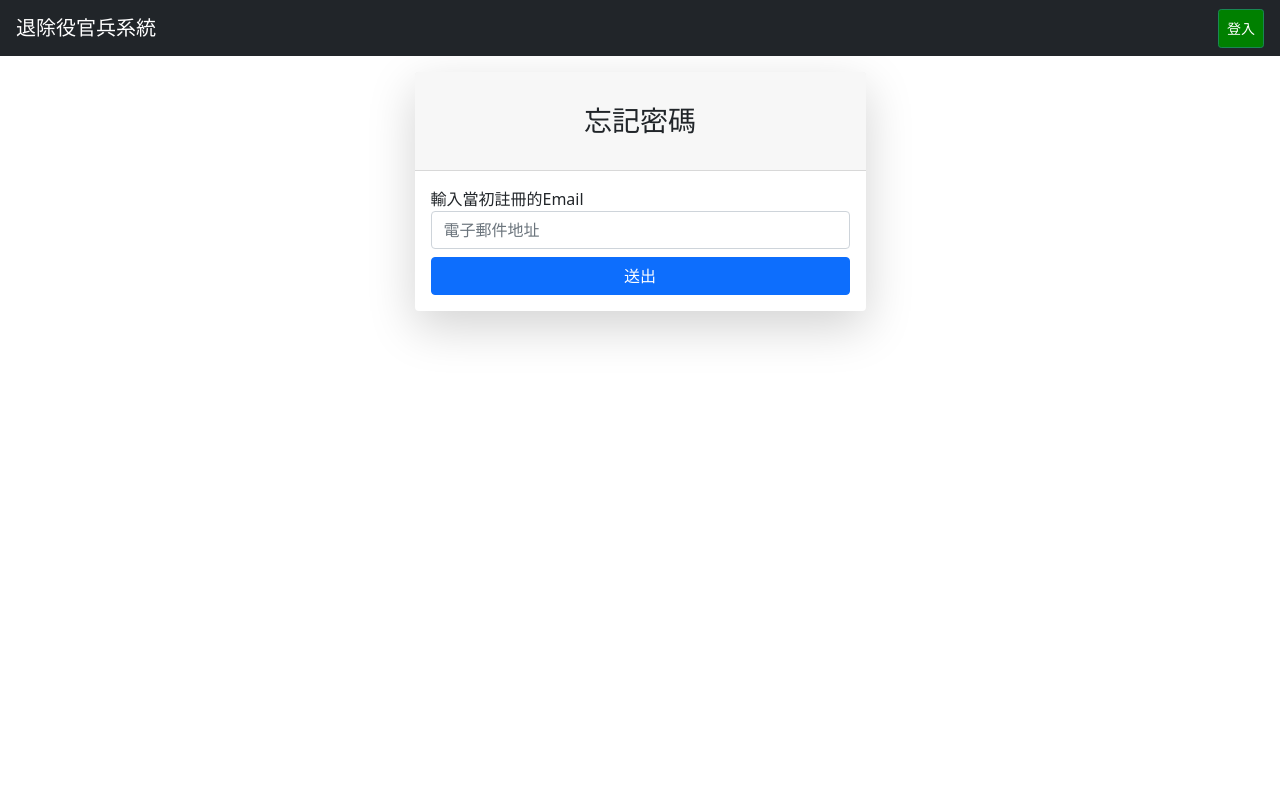
After one commit to 10946009/retired-officers-new, a Django app: template myapp/templates/account/password_reset.html in a window 1280 px wide. The commit adds this page. Run offline with Django 5.2, Linux system fonts and the light colour scheme; the template is opened without the code that fills it, so the values that code supplies are empty; some libraries are stand-ins or nearby versions.

Commit message:
feat:password reset

```diff
--- /dev/null
+++ b/myapp/templates/account/password_reset.html
@@ -0,0 +1,39 @@
+{% extends 'layout/login.html' %}
+{% load socialaccount %}
+
+{% load static %}
+{% block body %}
+    <div id="layoutAuthentication">
+        <div id="layoutAuthentication_content">
+            <main>
+                <div class="container">
+                    <div class="row justify-content-center">
+                        <div class="col-lg-5">
+                            <div class="card shadow-lg border-0 rounded-lg">
+                                <div class="card-header"><h3 class="text-center font-weight-light my-4">忘記密碼</h3></div>
+                                <div class="card-body">
+                                    <form method="POST" action="/accounts/password/reset/">
+                                        <div class="form-group">
+                                            {% csrf_token %}
+                                            <label for="id_email">輸入當初註冊的Email</label>
+                                            <input class = "form-control" type="email" name="email" placeholder="電子郵件地址" autocomplete="email" maxlength="320" required="" id="id_email">
+                                            {% if message %}
+                                            <div class="alert alert-danger" role="alert">
+                                                {{ message }}
+                                            </div>
+                                            {% endif %}
+                                            <button type="submit" class="btn btn-primary col-12 mt-2">送出</button>
+
+                                        </div>
+                                    </form>
+                                </div>
+                            </div>
+                        </div>
+                    </div>
+                </div>
+            </main>
+        </div>
+    </div>
+{% endblock %}
+{% block javascript %}
+{% endblock %}
--- a/myapp/templates/index.html
+++ b/myapp/templates/index.html
@@ -37,7 +37,11 @@
             <td data-th="成績公布時間">{{ activity.score_open_time }}</td>
             <td id="no-width">
               {% if activity in request.user.student.activity.all %}
+                {% if activity.is_sign_up_open %}
                 <a class="btn btn-bg col-sm-3 col-12 btn-primary mt-1" href="{% url 'student_edit' %}">修改資料</a>
+                {% else %}
+                <button class="btn btn-bg col-sm-3 col-12 btn-secondary mt-1" disabled>修改資料</button>
+                {% endif %}
                 <button class="btn btn-bg col-sm-4 col-12 btn-success mt-1"  onclick="printData('{% url 'student_print_sign_up' activity.id %}')">
                   <div class="spinner-border spinner-border-sm float-left" style="display: none;" role="status" id="spinner-sign-up" >
                   </div>列印報名表</button>
--- a/myapp/templates/login.html
+++ b/myapp/templates/login.html
@@ -22,7 +22,7 @@
                                             </div>
                                             {% endif %}
                                             <button type="submit" class="btn btn-primary col-12 mt-2">登入</button>
-                                            <a class="small" href="/password/reset">忘記密碼?</a>
+                                            <a class="small" href="/accounts/password/reset">忘記密碼?</a>
                                         </div>
                                     </form>
                                     <form action="{% provider_login_url 'google' %}" method="post">
```
